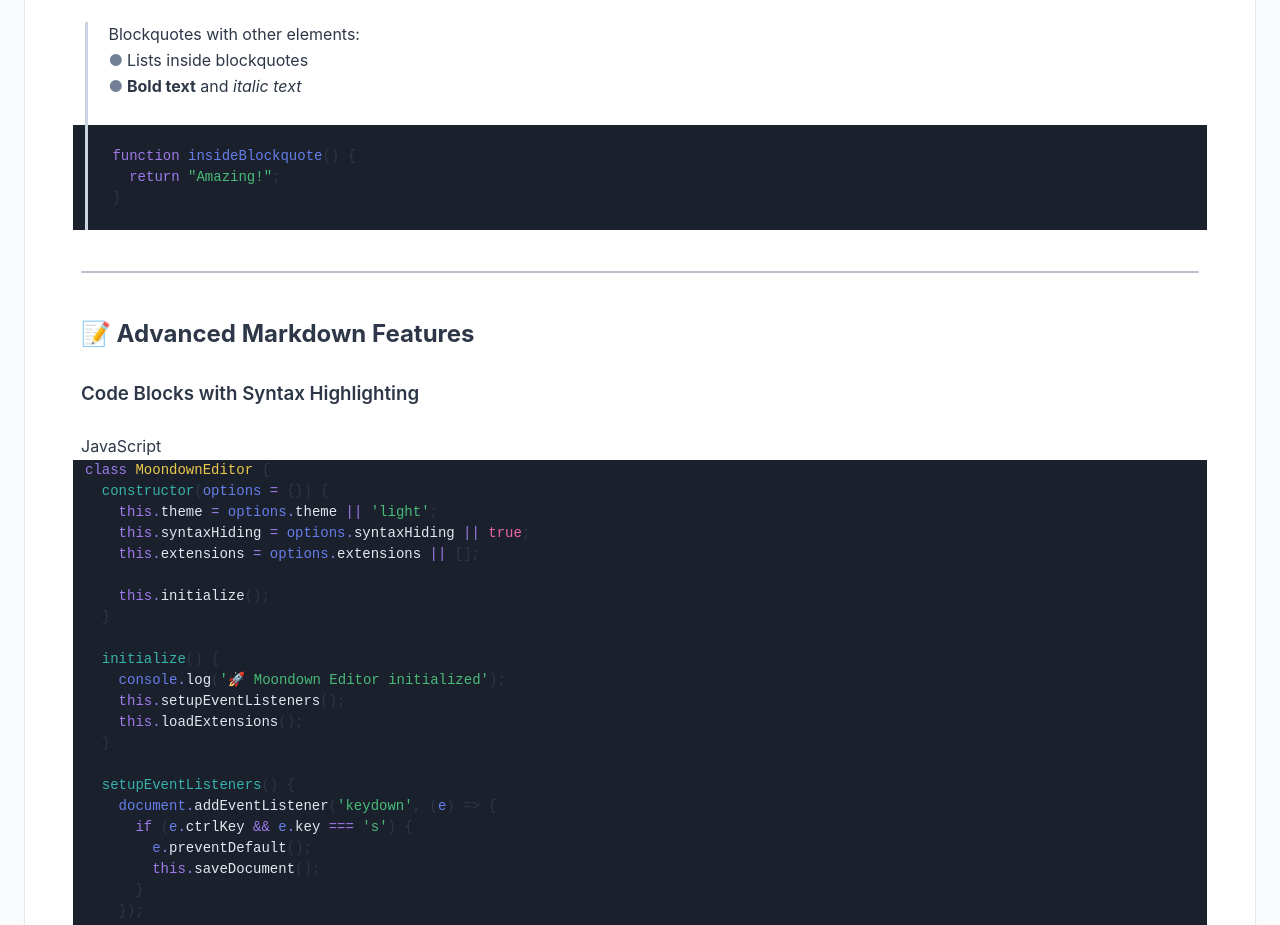
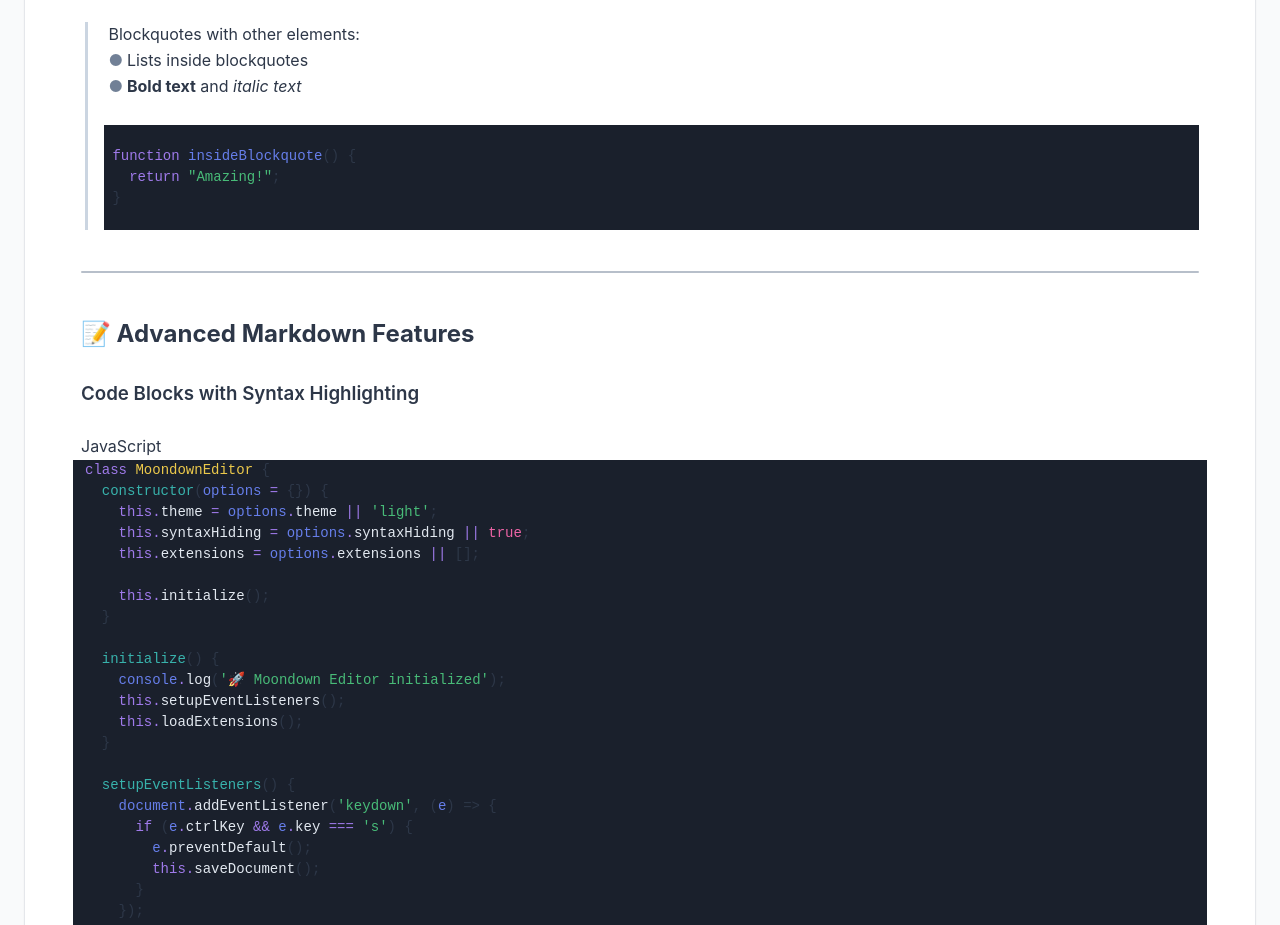
Before and after one commit to LoadShine/moondown-demo, a React (Vite) app: page / in a window 1280 px wide. Shown: the part 1940-2865 px from the top of the page. Built offline with nearby package versions, Linux system fonts and the light colour scheme; no server answers.

Commit message:
Solve the display issue of code blocks in quoteblock

```diff
--- a/src/moondown/theme/base-theme.ts
+++ b/src/moondown/theme/base-theme.ts
@@ -240,6 +240,13 @@ const createEditorTheme = (colors: typeof light | typeof dark, isDark: boolean)
             zIndex: -1,
         },
 
+        ".cm-blockquote-line[data-bq-level].cm-fenced-code::before": {
+            left: "calc(var(--bq-padding-base) + (var(--data-bq-level, 1) - 1) * (var(--bq-bar-width) + var(--bq-bar-gap)) + var(--bq-bar-width) + var(--bq-text-gap))",
+            right: "8px",
+            top: 0,
+            bottom: 0,
+        },
+
         // List styling
         ".cm-bullet-list": { color: colors.marker, fontWeight: "bold" },
         ".cm-ordered-list-marker, .cm-ordered-list-marker > span": {
```
